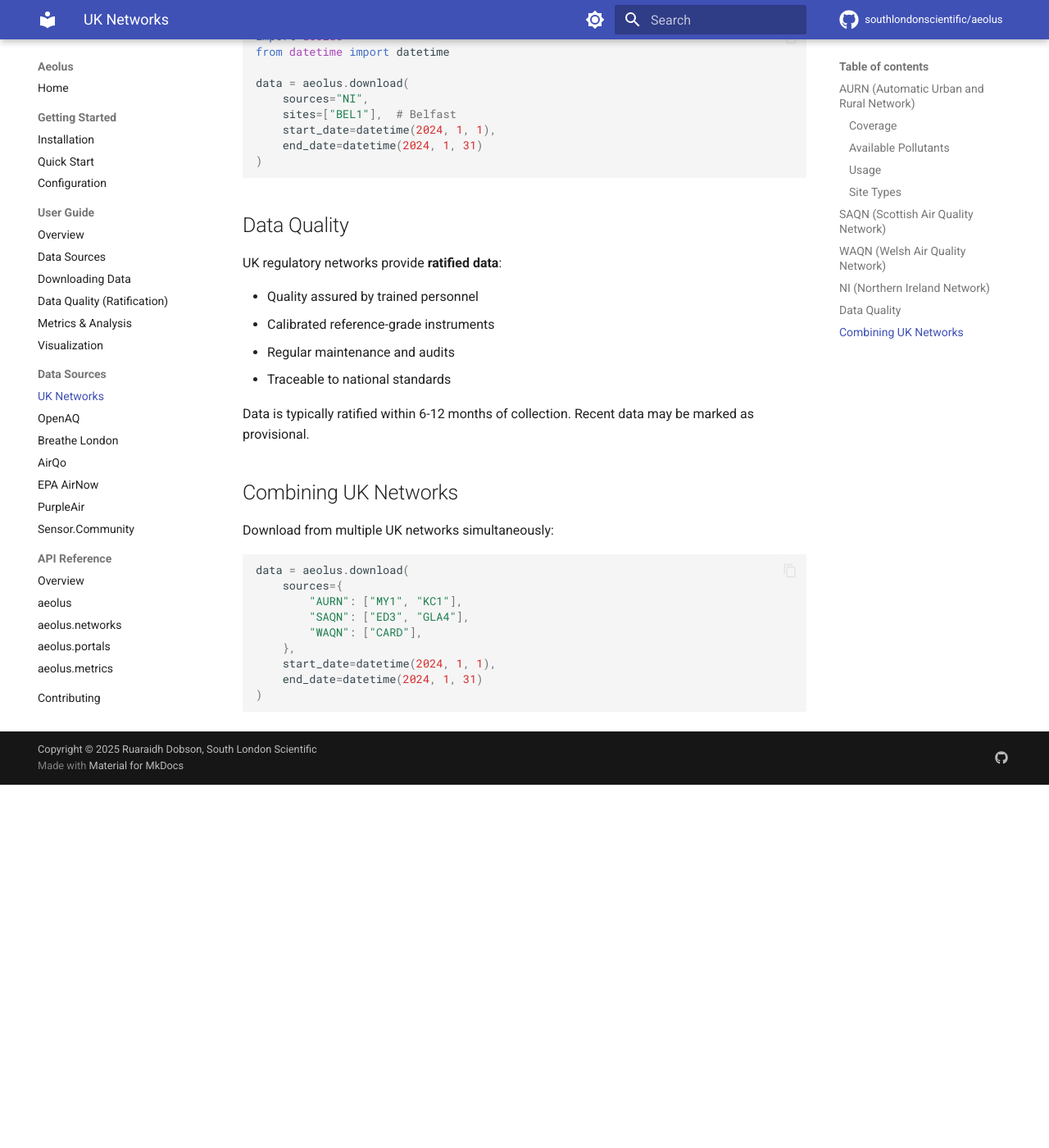
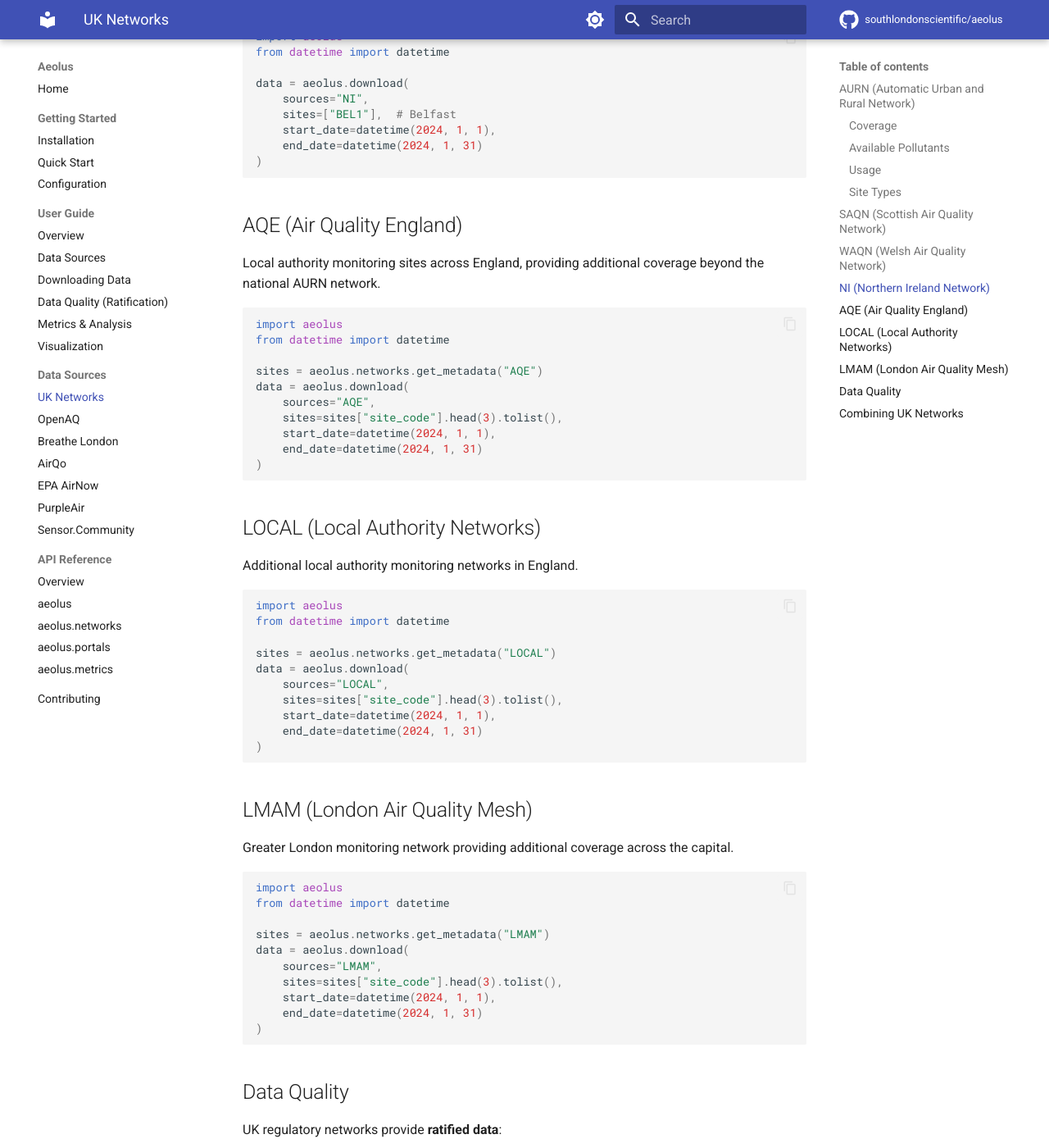
Before and after one commit to southlondonscientific/aeolus, an MkDocs documentation site: the page built from docs/sources/uk-networks.md, in a window 1280 px wide and 1400 px high, scrolled down 2303 px. Shown: the whole window at 82% size. Built offline with MkDocs 1.6.1 and Material for MkDocs 9.7.7, drawn with Linux system fonts in a browser that asks for light colours; comment, search, counter and statistics services are not loaded; before the commit the page ends 3260 px from its top, so only the background shows below that.

Commit message:
Add missing UK networks to docs/ folder
docs/sources/uk-networks.md:
- Add AQE, LOCAL, LMAM sections with usage examples

docs/guide/sources.md:
- Add AQE, LOCAL, LMAM to UK Regulatory Networks section
- Add all UK networks to comparison table

````diff
--- a/docs/guide/sources.md
+++ b/docs/guide/sources.md
@@ -48,6 +48,30 @@ Welsh monitoring network.
 Northern Ireland monitoring network.
 
 - **Coverage**: Northern Ireland
+- **Data quality**: Ratified
+- **API key**: Not required
+
+### AQE (Air Quality England)
+
+Local authority monitoring sites across England.
+
+- **Coverage**: England (local authorities)
+- **Data quality**: Ratified
+- **API key**: Not required
+
+### LOCAL (Local Authority Networks)
+
+Additional local authority monitoring networks.
+
+- **Coverage**: England
+- **Data quality**: Ratified
+- **API key**: Not required
+
+### LMAM (London Air Quality Mesh)
+
+Greater London monitoring network.
+
+- **Coverage**: Greater London
 - **Data quality**: Ratified
 - **API key**: Not required
 
@@ -120,6 +144,11 @@ Global citizen science network (formerly luftdaten.info) with 35,000+ low-cost s
 |--------|------|----------|---------|-----------|------------|
 | AURN | Network | UK | Reference | Yes | 1973+ |
 | SAQN | Network | Scotland | Reference | Yes | 2000s+ |
+| WAQN | Network | Wales | Reference | Yes | 2000s+ |
+| NI | Network | N. Ireland | Reference | Yes | 2000s+ |
+| AQE | Network | England | Reference | Yes | 2000s+ |
+| LOCAL | Network | England | Reference | Yes | 2000s+ |
+| LMAM | Network | London | Reference | Yes | 2000s+ |
 | OpenAQ | Portal | Global | Mixed | Yes | 2015+ |
 | PurpleAir | Portal | Global | Indicative | Yes | 2017+ |
 | Breathe London | Network | London | Indicative | Yes | 2019+ |
--- a/docs/sources/uk-networks.md
+++ b/docs/sources/uk-networks.md
@@ -100,6 +100,57 @@ data = aeolus.download(
 )
 ```
 
+## AQE (Air Quality England)
+
+Local authority monitoring sites across England, providing additional coverage beyond the national AURN network.
+
+```python
+import aeolus
+from datetime import datetime
+
+sites = aeolus.networks.get_metadata("AQE")
+data = aeolus.download(
+    sources="AQE",
+    sites=sites["site_code"].head(3).tolist(),
+    start_date=datetime(2024, 1, 1),
+    end_date=datetime(2024, 1, 31)
+)
+```
+
+## LOCAL (Local Authority Networks)
+
+Additional local authority monitoring networks in England.
+
+```python
+import aeolus
+from datetime import datetime
+
+sites = aeolus.networks.get_metadata("LOCAL")
+data = aeolus.download(
+    sources="LOCAL",
+    sites=sites["site_code"].head(3).tolist(),
+    start_date=datetime(2024, 1, 1),
+    end_date=datetime(2024, 1, 31)
+)
+```
+
+## LMAM (London Air Quality Mesh)
+
+Greater London monitoring network providing additional coverage across the capital.
+
+```python
+import aeolus
+from datetime import datetime
+
+sites = aeolus.networks.get_metadata("LMAM")
+data = aeolus.download(
+    sources="LMAM",
+    sites=sites["site_code"].head(3).tolist(),
+    start_date=datetime(2024, 1, 1),
+    end_date=datetime(2024, 1, 31)
+)
+```
+
 ## Data Quality
 
 UK regulatory networks provide **ratified data**:
````
